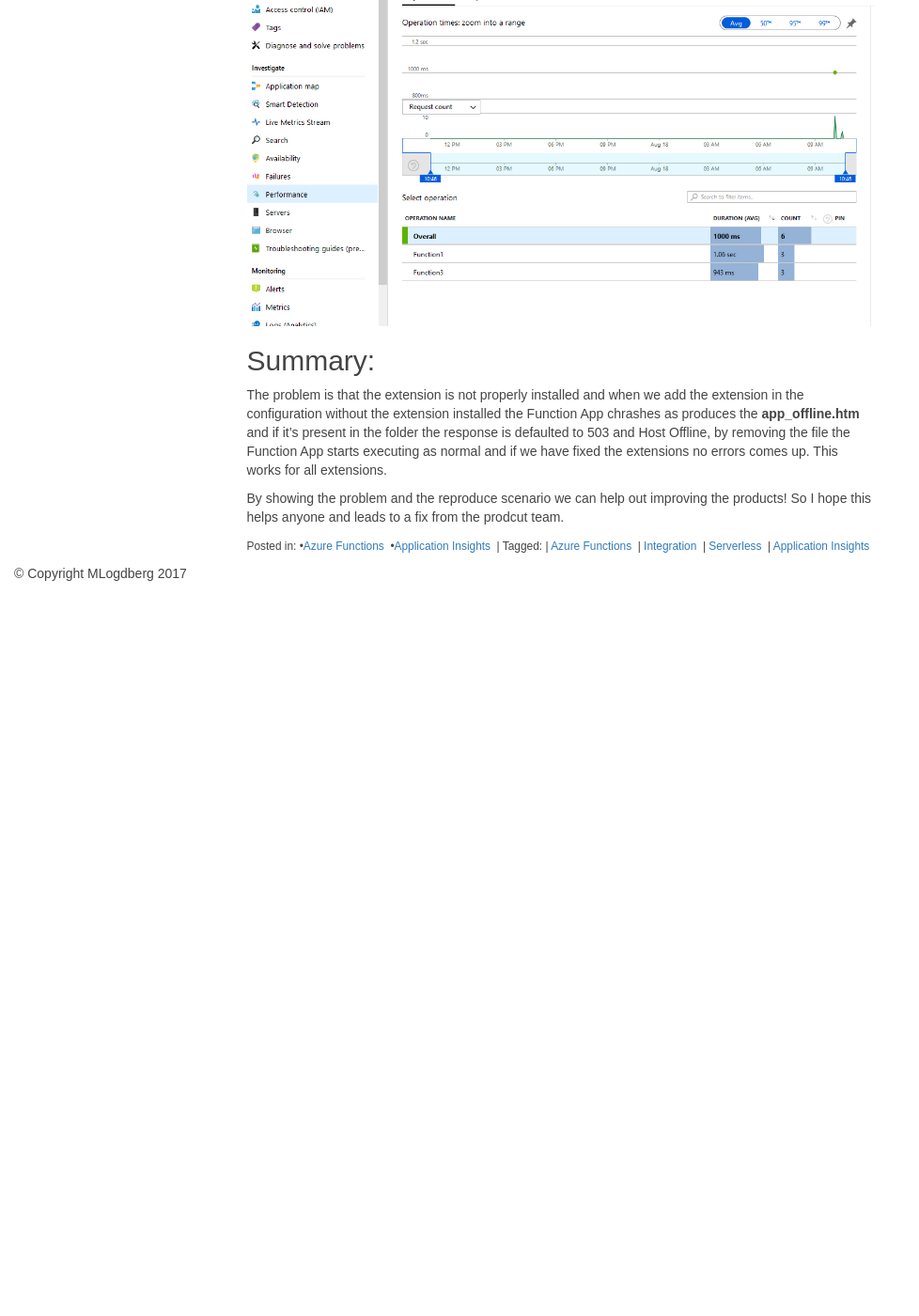
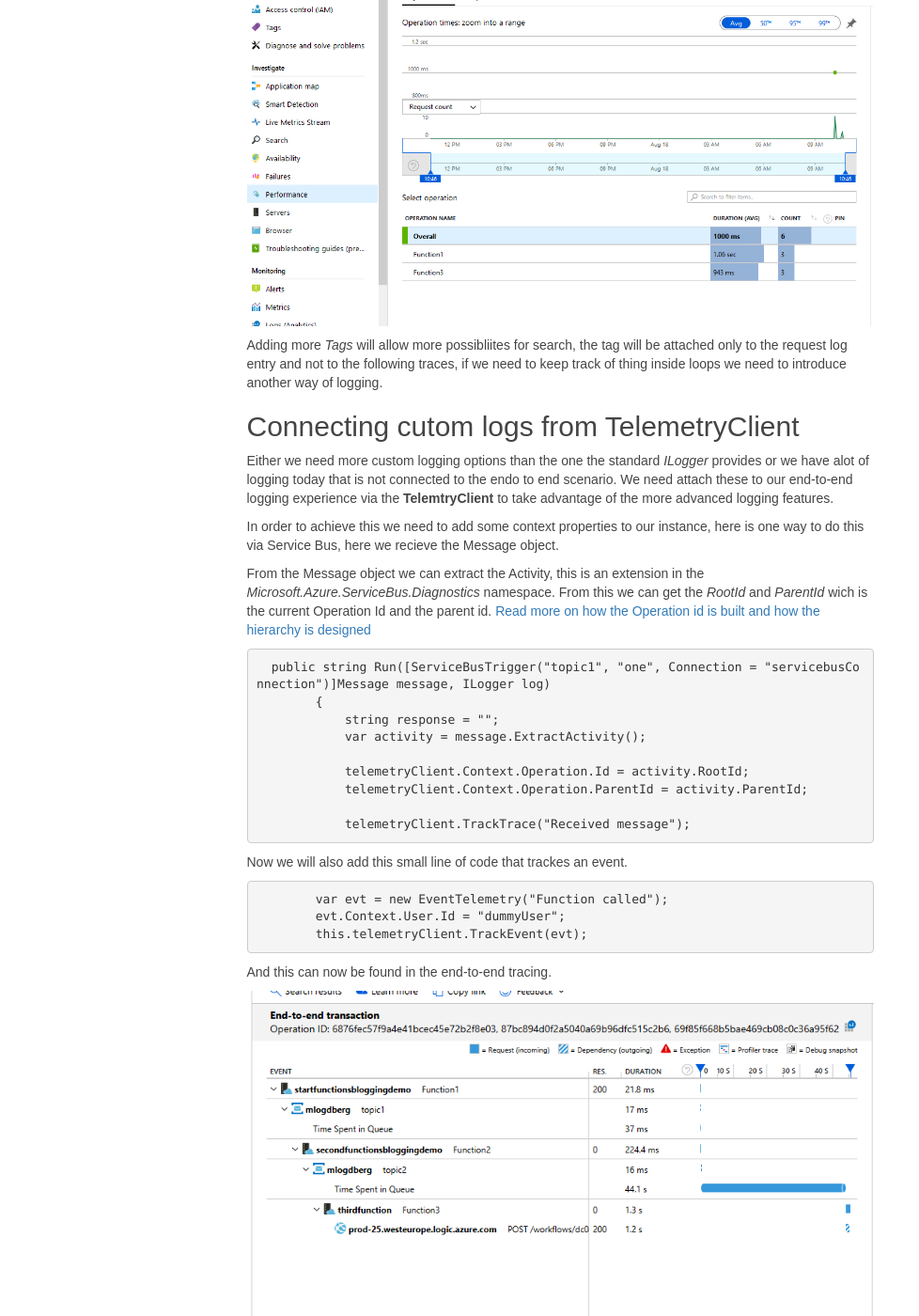
Before and after one commit to MLogdberg/mlogdberg.github.io, a Jekyll site: the page built from _posts/2019-08-19-Function and Application Insight.md, in a window 1280 px wide and 1400 px high, scrolled down 6277 px. Shown: the whole window at 94% size, without its empty margins (0-978 px from the left). Built offline with Jekyll 4.4.1, drawn with Linux system fonts in a browser that asks for light colours; nearby versions of some CDN libraries; some web fonts are replaced; comment, search, counter and statistics services are not loaded; before the commit the page ends 6907 px from its top, so only the background shows below that; some of the changed text lies outside the part shown.

Commit message:
added custom telemetry

````diff
--- a/_posts/2019-08-19-Function and Application Insight.md
+++ b/_posts/2019-08-19-Function and Application Insight.md
@@ -128,12 +128,54 @@
 
 ![Search with add filter Market](/assets/uploads/2019/08/functionsAi-perfromancecustomdimensionsearchafter.png)
 
+Adding more *Tags* will allow more possibliites for search, the tag will be attached only to the request log entry and not to the following traces, if we need to keep track of thing inside loops we need to introduce another way of logging.
+
+
+
+
+## Connecting cutom logs from TelemetryClient
+Either we need more custom logging options than the one the standard *ILogger* provides or we have alot of logging today that is not connected to the endo to end scenario. We need attach these to our end-to-end logging experience via the **TelemtryClient** to take advantage of the more advanced logging features.
+
+In order to achieve this we need to add some context properties to our instance, here is one way to do this via Service Bus, here we recieve the Message object.
+
+From the Message object we can extract the Activity, this is an extension in the *Microsoft.Azure.ServiceBus.Diagnostics* namespace. From this we can get the *RootId* and *ParentId* wich is the current Operation Id and the parent id. [Read more on how the Operation id is built and how the hierarchy is designed](https://github.com/dotnet/corefx/blob/master/src/System.Diagnostics.DiagnosticSource/src/HierarchicalRequestId.md)
+
+```csharp
+  public string Run([ServiceBusTrigger("topic1", "one", Connection = "servicebusConnection")]Message message, ILogger log)
+        {
+            string response = "";
+            var activity = message.ExtractActivity();
+
+            telemetryClient.Context.Operation.Id = activity.RootId;
+            telemetryClient.Context.Operation.ParentId = activity.ParentId;
+
+            telemetryClient.TrackTrace("Received message");
+```
+
+Now we will also add this small line of code that trackes an event.
+
+```csharp
+	var evt = new EventTelemetry("Function called");
+	evt.Context.User.Id = "dummyUser";
+	this.telemetryClient.TrackEvent(evt);
+```
+
+And this can now be found in the end-to-end tracing.
+
+![Event in Overview](/assets/uploads/2019/08/functionsAi-customEventOverview.png)
+![Event in Telemetrylist](/assets/uploads/2019/08/functionsAi-endtoendoevent.png)
+
+Read more:
+* [https://docs.microsoft.com/en-us/azure/azure-monitor/app/custom-operations-tracking](https://docs.microsoft.com/en-us/azure/azure-monitor/app/custom-operations-tracking)
+* [https://docs.microsoft.com/en-us/azure/azure-monitor/app/api-custom-events-metrics](https://docs.microsoft.com/en-us/azure/azure-monitor/app/api-custom-events-metrics)
+
+## Summary:
+The problem is that the extension is not properly installed and when we add the extension in the configuration without the extension installed the Function App chrashes as produces the **app_offline.htm** and if it's present in the folder the response is defaulted to 503 and Host Offline, by removing the file the Function App starts executing as normal and if we have fixed the extensions no errors comes up. This works for all extensions.
+
+By showing the problem and the reproduce scenario we can help out improving the products! So I hope this helps anyone and leads to a fix from the prodcut team.
 
 
 
 
 
-## Summary:
-The problem is that the extension is not properly installed and when we add the extension in the configuration without the extension installed the Function App chrashes as produces the **app_offline.htm** and if it's present in the folder the response is defaulted to 503 and Host Offline, by removing the file the Function App starts executing as normal and if we have fixed the extensions no errors comes up. This works for all extensions.
-
-By showing the problem and the reproduce scenario we can help out improving the products! So I hope this helps anyone and leads to a fix from the prodcut team.
+,
````
Also changed, not shown: assets/uploads/2019/08/functionsAi-customEventOverview.png (added), assets/uploads/2019/08/functionsAi-endtoendoevent.png (added).
